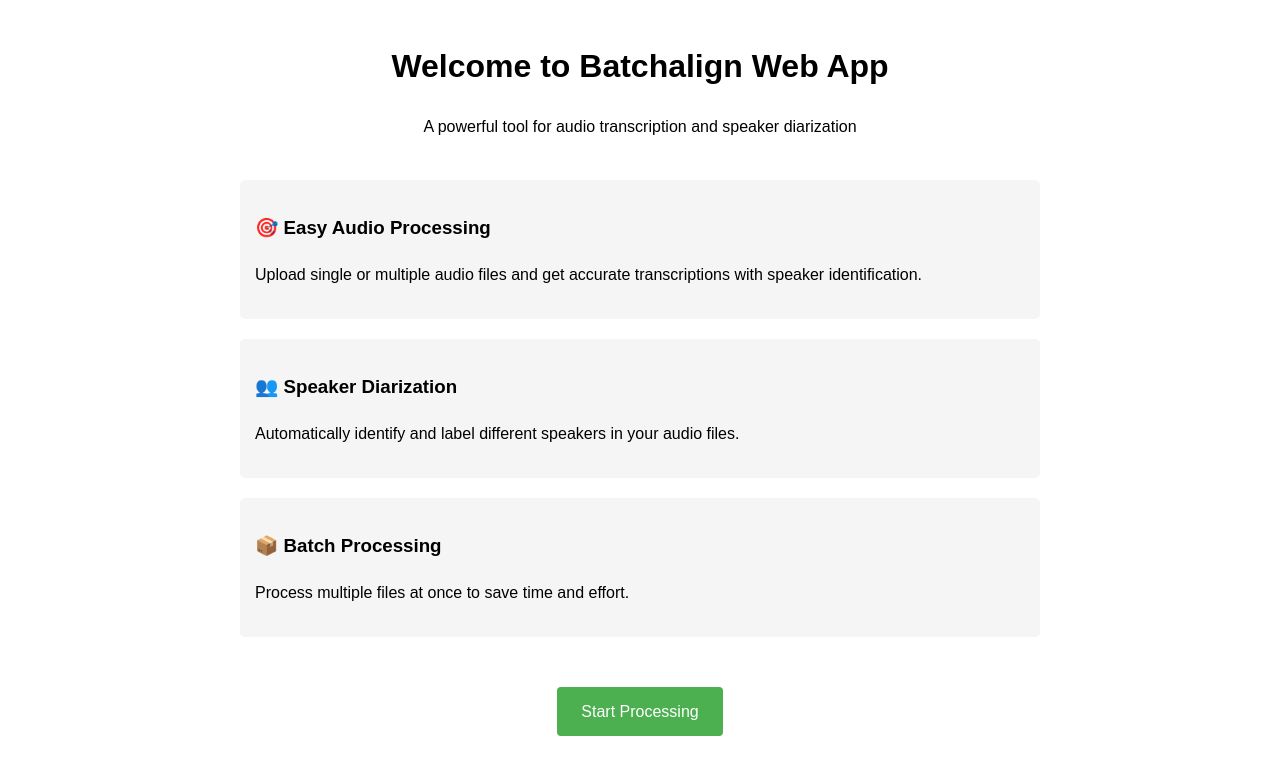
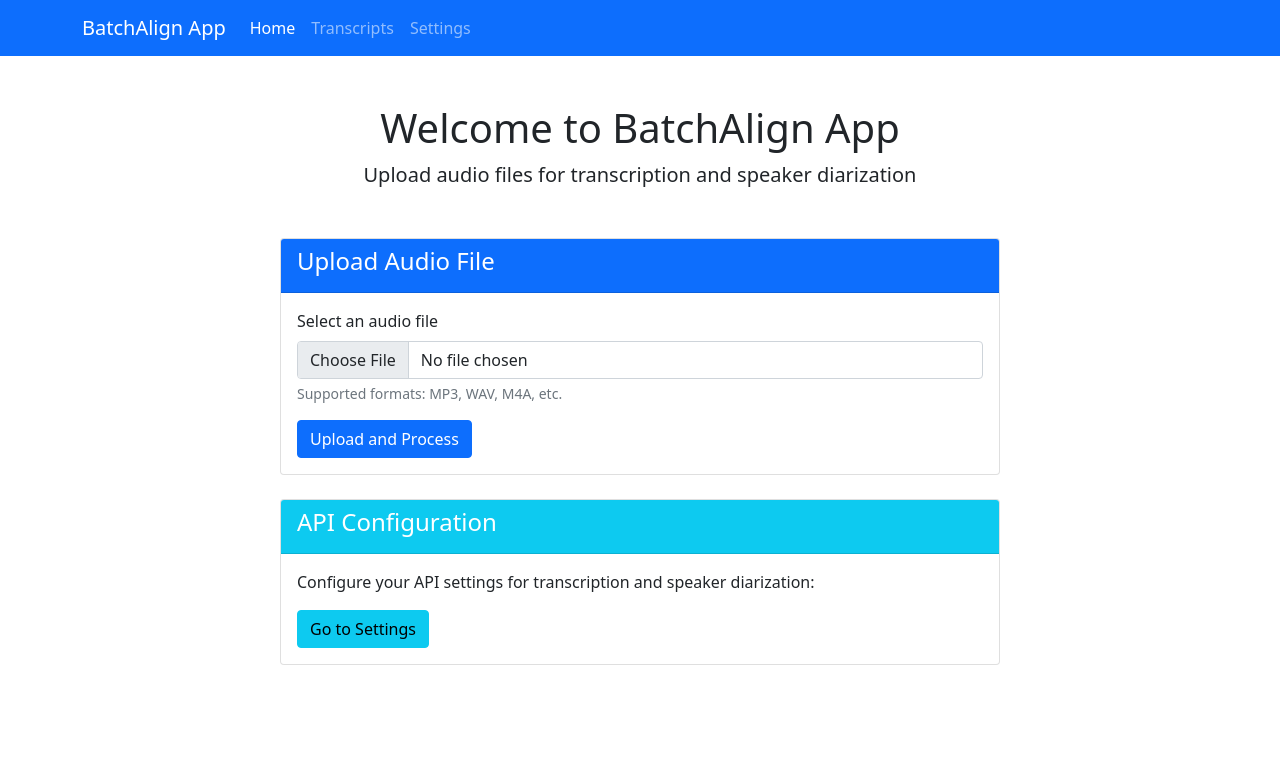
Before and after one commit to ma-haozhe/batchalign_app, a Django app: page / in a window 1280 px wide. Shown: the top 775 px of the page. Run offline with Django 5.2, Linux system fonts and the light colour scheme; some libraries are stand-ins or nearby versions.

Commit message:
Add visualization reference and update core app files

```diff
--- a/batch_processor/templates/batch_processor/home.html
+++ b/batch_processor/templates/batch_processor/home.html
@@ -1,67 +1,41 @@
-<!DOCTYPE html>
-<html>
-<head>
-    <title>Batchalign Web App</title>
-    <style>
-        body {
-            font-family: Arial, sans-serif;
-            max-width: 800px;
-            margin: 0 auto;
-            padding: 20px;
-            line-height: 1.6;
-        }
-        .header {
-            text-align: center;
-            margin-bottom: 40px;
-        }
-        .features {
-            margin: 30px 0;
-        }
-        .feature-item {
-            margin-bottom: 20px;
-            padding: 15px;
-            border-radius: 5px;
-            background-color: #f5f5f5;
-        }
-        .cta-button {
-            display: inline-block;
-            background-color: #4CAF50;
-            color: white;
-            padding: 12px 24px;
-            text-decoration: none;
-            border-radius: 4px;
-            margin-top: 20px;
-        }
-        .cta-button:hover {
-            background-color: #45a049;
-        }
-    </style>
-</head>
-<body>
-    <div class="header">
-        <h1>Welcome to Batchalign Web App</h1>
-        <p>A powerful tool for audio transcription and speaker diarization</p>
+{% extends "batch_processor/base.html" %}
+
+{% block content %}
+<div class="container mt-5">
+    <div class="text-center mb-5">
+        <h1>Welcome to BatchAlign App</h1>
+        <p class="lead">Upload audio files for transcription and speaker diarization</p>
     </div>
 
-    <div class="features">
-        <div class="feature-item">
-            <h3>🎯 Easy Audio Processing</h3>
-            <p>Upload single or multiple audio files and get accurate transcriptions with speaker identification.</p>
-        </div>
+    <div class="row">
+        <div class="col-md-8 offset-md-2">
+            <div class="card mb-4">
+                <div class="card-header bg-primary text-white">
+                    <h4>Upload Audio File</h4>
+                </div>
+                <div class="card-body">
+                    <form method="post" action="{% url 'upload_audio' %}" enctype="multipart/form-data">
+                        {% csrf_token %}
+                        <div class="mb-3">
+                            <label for="audioFile" class="form-label">Select an audio file</label>
+                            <input type="file" class="form-control" id="audioFile" name="audio_file" accept="audio/*" required>
+                            <div class="form-text">Supported formats: MP3, WAV, M4A, etc.</div>
+                        </div>
+                        <button type="submit" class="btn btn-primary">Upload and Process</button>
+                    </form>
+                </div>
+            </div>
 
-        <div class="feature-item">
-            <h3>👥 Speaker Diarization</h3>
-            <p>Automatically identify and label different speakers in your audio files.</p>
-        </div>
-
-        <div class="feature-item">
-            <h3>📦 Batch Processing</h3>
-            <p>Process multiple files at once to save time and effort.</p>
+            <div class="card mb-4">
+                <div class="card-header bg-info text-white">
+                    <h4>API Configuration</h4>
+                </div>
+                <div class="card-body">
+                    <p>Configure your API settings for transcription and speaker diarization:</p>
+                    <a href="{% url 'settings' %}" class="btn btn-info">Go to Settings</a>
+                </div>
+            </div>
         </div>
     </div>
-
-    <div style="text-align: center;">
-        <a href="{% url 'upload' %}" class="cta-button">Start Processing</a>
-    </div>
-</body>
-</html>
+</div>
+{% endblock %}
--- a/batch_processor/urls.py
+++ b/batch_processor/urls.py
@@ -17,4 +17,6 @@ urlpatterns = [
     path('set-hf-token/', views.set_hf_token, name='set_hf_token'),
     path('set-rev-api-key/', views.set_rev_api_key, name='set_rev_api_key'),
     path('get-api-keys/', views.get_api_keys, name='get_api_keys'),
+    # Add media direct access endpoint
+    path('media-direct/<path:file_path>/', views.direct_media_access, name='direct_media_access'),
 ]
--- a/batch_processor/views.py
+++ b/batch_processor/views.py
@@ -569,11 +569,13 @@ def view_transcript(request, transcript_id):
 
         # Get speaker mappings
         speaker_mappings = {sm.original_id: sm.chat_role for sm in transcript.speaker_mapping.all()}
+        speaker_mappings_json = json.dumps(speaker_mappings)
 
         # Get all available speakers
         speakers = []
         if transcript.diarization_data:
             speakers = list(set(seg['speaker'] for seg in transcript.diarization_data))
+        speakers_json = json.dumps(speakers)
 
         # Get audio URL - Fix the audio URL path
         audio_url = None
@@ -581,23 +583,56 @@ def view_transcript(request, transcript_id):
             audio_url = audio_file.audio_file.url
             logger.debug(f"Audio URL for transcript {transcript_id}: {audio_url}")
 
-        # Prepare transcript segments JSON
-        transcript_segments = []
+            # Debug media file path - check if the file exists
+            import os
+            from django.conf import settings
+
+            # Construct the actual file path on the server
+            file_path = os.path.join(settings.MEDIA_ROOT, str(audio_file.audio_file))
+            file_exists = os.path.isfile(file_path)
+            file_size = os.path.getsize(file_path) if file_exists else 'N/A'
+            logger.debug(f"Audio file path: {file_path}, exists: {file_exists}, size: {file_size}")
+
+            # Add MIME type detection
+            import mimetypes
+            content_type = mimetypes.guess_type(file_path)[0]
+            logger.debug(f"Audio file MIME type: {content_type}")
+
+            # Extract file extension
+            file_ext = os.path.splitext(file_path)[1].lower()
+
+            # Ensure proper MIME type mapping
+            if file_ext == '.mp3' and not content_type:
+                logger.debug("Adding explicit MP3 MIME type")
+                content_type = 'audio/mpeg'
+            elif file_ext == '.wav' and not content_type:
+                logger.debug("Adding explicit WAV MIME type")
+                content_type = 'audio/wav'
+
+            # Make sure the audio URL is absolute
+            if not audio_url.startswith('http') and not audio_url.startswith('/'):
+                audio_url = '/' + audio_url
+
+            # Serve a direct file response if requested
+            if request.GET.get('direct') == '1':
+                logger.debug(f"Serving direct file: {file_path}")
+                from django.http import FileResponse
+                response = FileResponse(open(file_path, 'rb'), content_type=content_type)
+                response['Content-Disposition'] = f'inline; filename="{os.path.basename(file_path)}"'
+                return response
+
+        # Prepare diarization data in correct format
+        diarization_data = []
         if transcript.diarization_data:
             for segment in transcript.diarization_data:
-                transcript_segments.append({
+                diarization_data.append({
                     'start': segment.get('start', 0),
                     'end': segment.get('end', 0),
                     'speaker': segment.get('speaker', ''),
-                    'text': segment.get('text', '')
+                    'text': segment.get('text', ''),
+                    'confidence': segment.get('confidence', 1.0)
                 })
-        transcript_segments_json = json.dumps(transcript_segments)
-
-        # Prepare segments JSON (for fallback)
-        segments = []
-        if hasattr(transcript, 'get_segments'):
-            segments = transcript.get_segments()
-        segments_json = json.dumps(segments)
+        diarization_data_json = json.dumps(diarization_data)
 
         # Prepare missing segments JSON if available
         missing_segments = transcript.missing_segments or []
@@ -606,16 +641,34 @@ def view_transcript(request, transcript_id):
         # Debug information
         logger.debug(f"Transcript {transcript_id} content length: {len(transcript.chat_content) if transcript.chat_content else 0}")
         logger.debug(f"Found {len(missing_segments)} missing segments")
+        logger.debug(f"Diarization processed: {transcript.pyannote_processed}")
+
+        # Add more debug logs to help diagnose issues
+        if transcript.chat_content:
+            logger.debug(f"CHAT content first 100 chars: {transcript.chat_content[:100]}")
+        else:
+            logger.debug("CHAT content is empty")
+
+        if audio_url:
+            logger.debug(f"Audio URL: {audio_url}")
+        else:
+            logger.debug("Audio URL is empty")
+
+        # Ensure transcript format is set
+        if not transcript.format:
+            transcript.format = 'CHAT'
+            transcript.save()
 
         context = {
             'transcript': transcript,
             'audio_file': audio_file,
-            'speaker_mappings': speaker_mappings,
-            'speakers': speakers,
+            'speaker_mappings': speaker_mappings_json,
+            'speakers_json': speakers_json,
             'audio_url': audio_url,
-            'transcript_segments_json': transcript_segments_json,
-            'segments_json': segments_json,
+            'diarization_data': diarization_data_json,
             'missing_segments': missing_segments_json,
+            'chat_content': transcript.chat_content,
+            'raw_content': transcript.raw_content
         }
 
         return render(request, 'batch_processor/transcript_player.html', context)
@@ -779,6 +832,49 @@ def save_to_env_file(key, value):
 
     logger.info(f"Saved {key} to .env file")
 
+# Direct media access view
+def direct_media_access(request, file_path):
+    """Serve media files directly with proper content type"""
+    import os
+    from django.http import FileResponse, Http404
+    import mimetypes
+
+    # Construct the full path to the media file
+    full_path = os.path.join(settings.MEDIA_ROOT, file_path)
+
+    # Security check - ensure the path is within MEDIA_ROOT
+    if not full_path.startswith(settings.MEDIA_ROOT):
+        logger.error(f"Security violation: attempted access to {full_path}")
+        raise Http404("File not found")
+
+    # Check if the file exists
+    if not os.path.exists(full_path) or not os.path.isfile(full_path):
+        logger.error(f"File not found: {full_path}")
+        raise Http404("File not found")
+
+    # Determine the content type
+    content_type = mimetypes.guess_type(full_path)[0]
+
+    # For audio files, ensure proper content type
+    ext = os.path.splitext(full_path)[1].lower()
+    if ext == '.mp3' and not content_type:
+        content_type = 'audio/mpeg'
+    elif ext == '.wav' and not content_type:
+        content_type = 'audio/wav'
+    elif ext == '.m4a' and not content_type:
+        content_type = 'audio/mp4'
+
+    # Log the file access
+    logger.debug(f"Serving media file: {full_path} with content-type: {content_type}")
+
+    # Serve the file with proper content type
+    try:
+        response = FileResponse(open(full_path, 'rb'), content_type=content_type)
+        response['Content-Disposition'] = f'inline; filename="{os.path.basename(full_path)}"'
+        return response
+    except Exception as e:
+        logger.error(f"Error serving file {full_path}: {e}")
+        raise Http404("Error accessing file")
 def run_pyannote_diarization(request, transcript_id):
     """Process audio file with Pyannote for speaker diarization"""
     if request.method != 'POST':
--- a/batchalign_app/settings.py
+++ b/batchalign_app/settings.py
@@ -122,6 +122,11 @@ STATIC_ROOT = os.path.join(BASE_DIR, 'staticfiles')
 
 # Media files (Uploaded files)
 MEDIA_URL = '/media/'
+
+# Add MIME type mapping for MP3 and WAV files
+import mimetypes
+mimetypes.add_type("audio/mpeg", ".mp3", True)
+mimetypes.add_type("audio/wav", ".wav", True)
 MEDIA_ROOT = os.path.join(BASE_DIR, 'media')
 
 # Logging Configuration
```
Also changed, not shown: batch_processor/models.py (+104 -2 lines), batch_processor/static/batch_processor/js/transcript_player/transcript_display.js (+10 -3 lines), useful_documents/pyannate.png (added).
